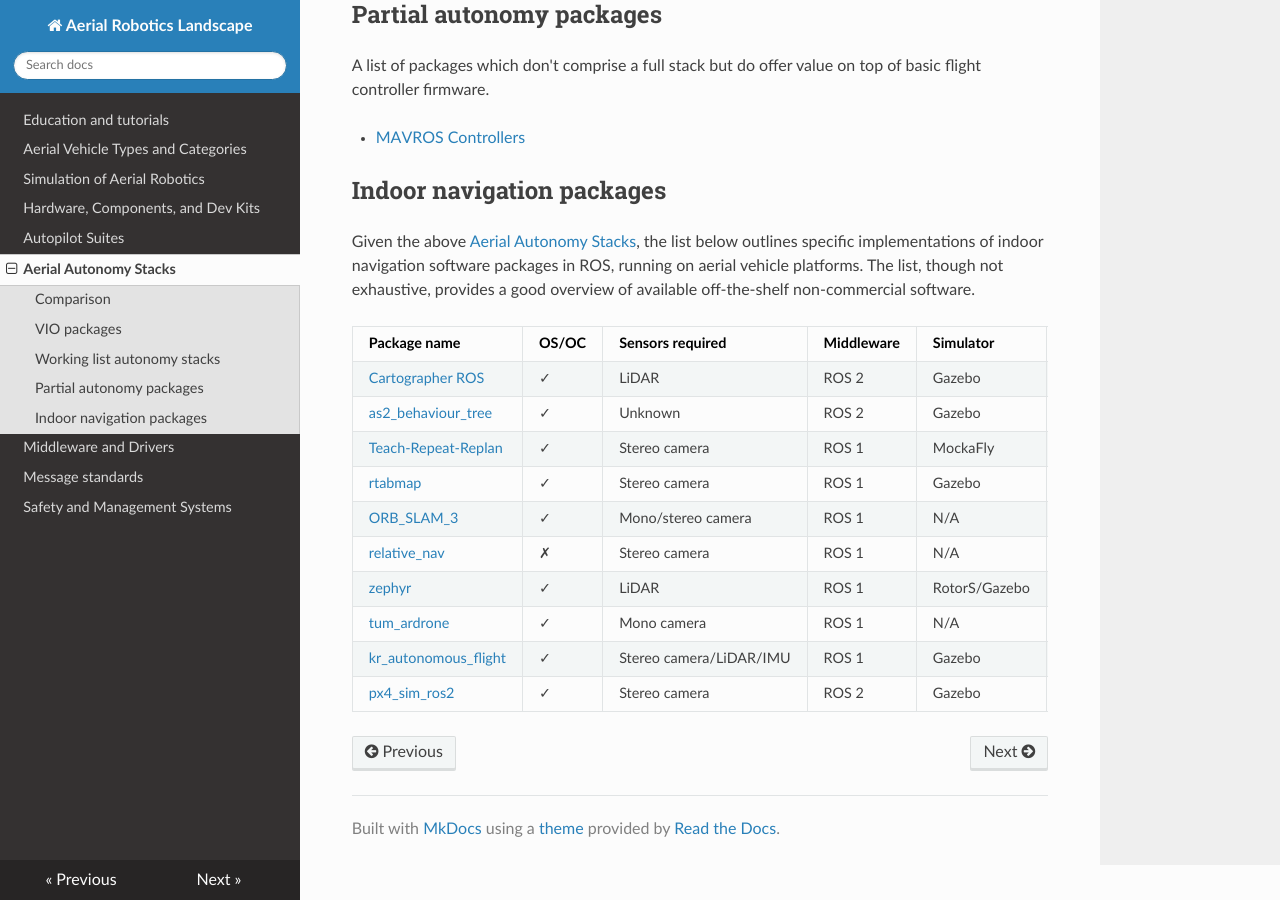
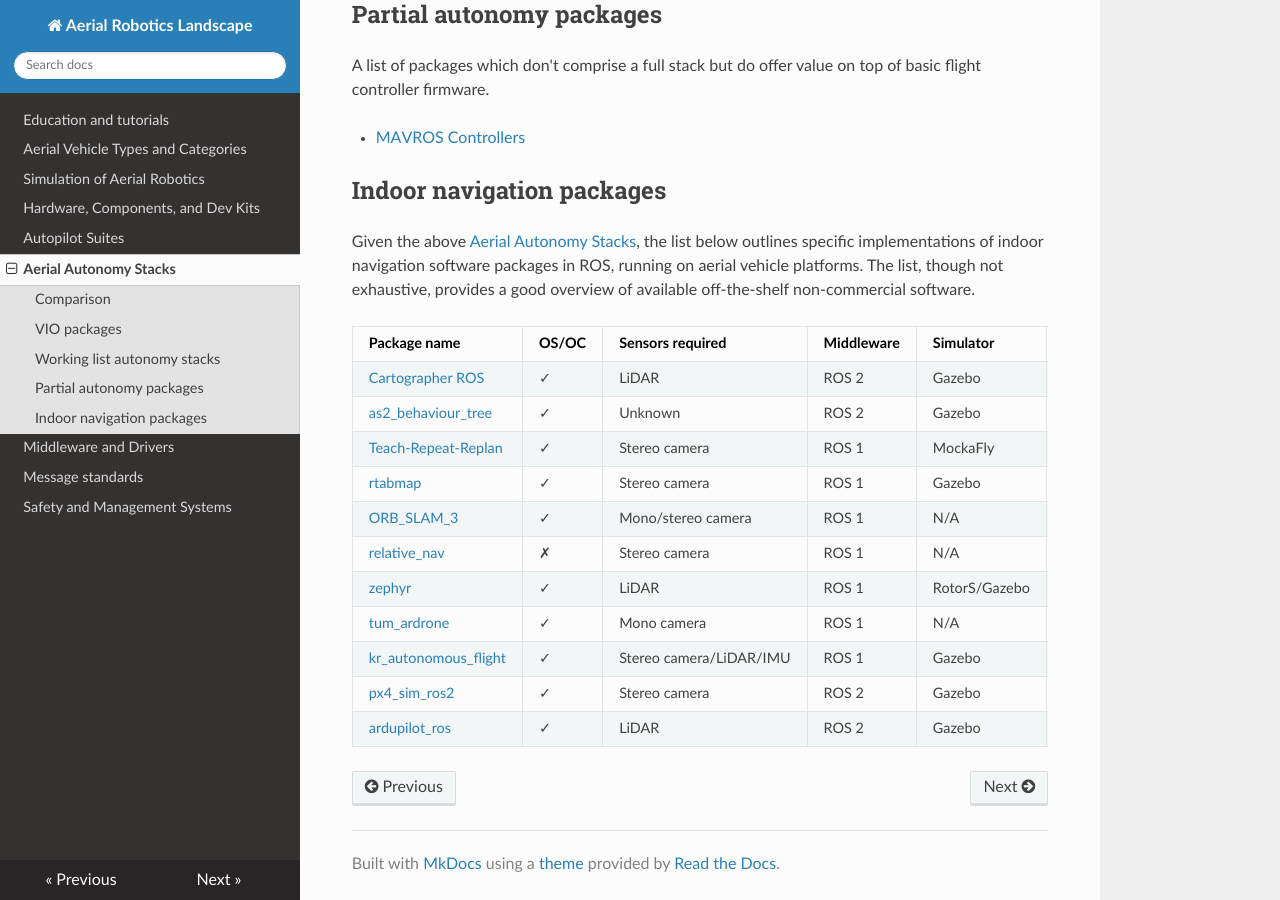
Before and after one commit to ROS-Aerial/aerial_robotic_landscape, an MkDocs documentation site: the page built from docs/aerial_autonomy_stacks.md, in a window 1280 px wide and 900 px high, scrolled down 1733 px. Built offline with MkDocs 1.6.1, drawn with Linux system fonts in a browser that asks for light colours; nearby versions of some CDN libraries.

Commit message:
Add ardupilot ros2 repo to indoor nav package list

```diff
--- a/docs/aerial_autonomy_stacks.md
+++ b/docs/aerial_autonomy_stacks.md
@@ -91,3 +91,4 @@
 | [tum_ardrone](https://github.com/tum-vision/tum_ardrone)  | ✓     | Mono camera     | ROS 1 | N/A | AR.Drone | 05/2014 |
 | [kr_autonomous_flight](https://github.com/KumarRobotics/kr_autonomous_flight)   | ✓    | Stereo camera/LiDAR/IMU | ROS 1 | Gazebo | Pixhawk | 08/2023 |
 | [px4_sim_ros2](https://github.com/ParsaKhaledi/px4_sim_ros2)   | ✓    | Stereo camera | ROS 2 | Gazebo | PX4 | 04/2024 |
+| [ardupilot_ros](https://github.com/ArduPilot/ardupilot_ros/tree/humble)   | ✓    | LiDAR | ROS 2 | Gazebo | Ardupilot | 02/2024 |
```
